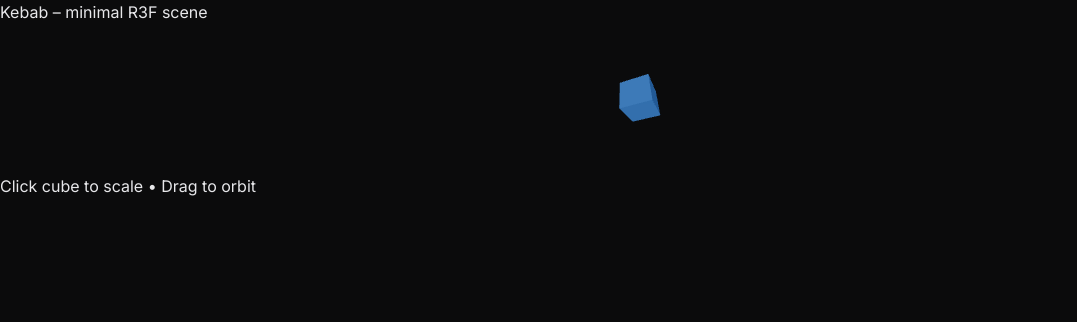
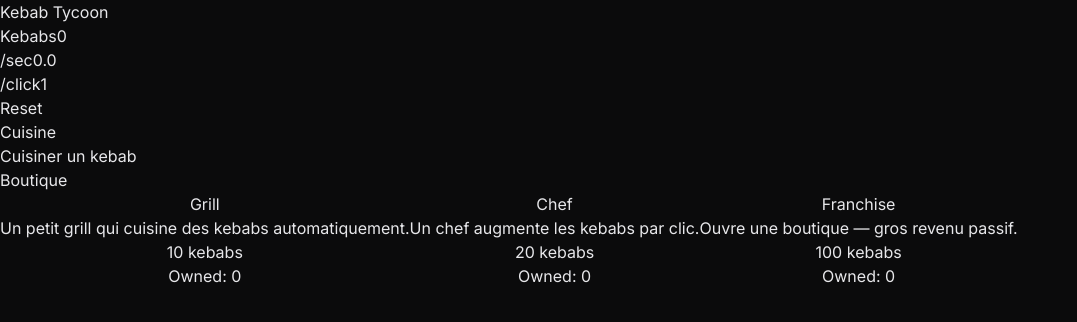
Before and after one commit to capponuts/kebab, a Next.js app: page / in a window 1280 px wide. Shown: the top 322 px of the page, without its empty margins (0-1077 px from the left). Built offline with nearby package versions, Linux system fonts and the light colour scheme.

Commit message:
feat(game): Kebab Tycoon MVP (store, loop, HUD, shop)

```diff
--- a/src/app/page.tsx
+++ b/src/app/page.tsx
@@ -1,43 +1,95 @@
 "use client";
 
-import { Canvas } from '@react-three/fiber';
-import { OrbitControls } from '@react-three/drei';
-import { useRef, useState } from 'react';
-import type { Mesh } from 'three';
+import { useEffect, useRef } from 'react';
+import { useGameStore, UPGRADES_CATALOG, type UpgradeId } from '@/store/game';
 
-function SpinningCube() {
-	const meshRef = useRef<Mesh>(null);
-	const [hovered, setHovered] = useState(false);
-	const [active, setActive] = useState(false);
+function useGameLoop() {
+	const tick = useGameStore((s) => s.tick);
+	const last = useRef<number | null>(null);
+	useEffect(() => {
+		let raf = 0;
+		const loop = (t: number) => {
+			if (last.current != null) {
+				const delta = (t - last.current) / 1000;
+				tick(delta);
+			}
+			last.current = t;
+			raf = requestAnimationFrame(loop);
+		};
+		raf = requestAnimationFrame(loop);
+		return () => cancelAnimationFrame(raf);
+	}, [tick]);
+}
 
+function Stat({ label, value }: { label: string; value: string }) {
 	return (
-		<mesh
-			ref={meshRef}
-			onClick={() => setActive((a) => !a)}
-			onPointerOver={() => setHovered(true)}
-			onPointerOut={() => setHovered(false)}
-			scale={active ? 1.3 : 1}
-			rotation={[0.5, 0.8, 0]}
+		<div className="flex items-baseline gap-2">
+			<span className="text-xs opacity-70">{label}</span>
+			<span className="text-lg font-semibold tabular-nums">{value}</span>
+		</div>
+	);
+}
+
+function ShopItem({ id }: { id: UpgradeId }) {
+	const u = UPGRADES_CATALOG[id];
+	const cost = useGameStore((s) => s.getUpgradeCost(id));
+	const canBuy = useGameStore((s) => s.canBuy(id));
+	const owned = useGameStore((s) => s.owned[id] ?? 0);
+	const buy = useGameStore((s) => s.buy);
+	return (
+		<button
+			onClick={() => buy(id)}
+			disabled={!canBuy}
+			className="w-full rounded border border-white/10 px-3 py-2 text-left hover:bg-white/5 disabled:opacity-50"
 		>
-			<boxGeometry args={[1, 1, 1]} />
-			<meshStandardMaterial color={hovered ? '#10b981' : '#60a5fa'} />
-		</mesh>
+			<div className="flex items-center justify-between">
+				<div>
+					<div className="font-medium">{u.name}</div>
+					<div className="text-xs opacity-70">{u.description}</div>
+				</div>
+				<div className="text-right">
+					<div className="text-sm tabular-nums">{Math.ceil(cost)} kebabs</div>
+					<div className="text-xs opacity-70">Owned: {owned}</div>
+				</div>
+			</div>
+		</button>
 	);
 }
 
 export default function HomePage() {
+	useGameLoop();
+	const kebabs = useGameStore((s) => s.kebabs);
+	const kps = useGameStore((s) => s.kebabsPerSecond);
+	const kpc = useGameStore((s) => s.kebabsPerClick);
+	const cook = useGameStore((s) => s.cook);
+	const reset = useGameStore((s) => s.reset);
+
 	return (
-		<main className="min-h-screen grid grid-rows-[auto_1fr]">
-			<header className="p-4 text-center text-sm opacity-80">Kebab – minimal R3F scene</header>
-			<section className="relative">
-				<Canvas camera={{ position: [2.5, 2.5, 2.5], fov: 60 }}>
-					<ambientLight intensity={0.6} />
-					<directionalLight position={[5, 5, 5]} intensity={1} />
-					<SpinningCube />
-					<OrbitControls enableDamping />
-				</Canvas>
-				<div className="absolute bottom-4 left-1/2 -translate-x-1/2 rounded bg-white/10 px-3 py-1 text-xs">
-					Click cube to scale • Drag to orbit
+		<main className="min-h-screen grid grid-rows-[auto_auto_1fr]">
+			<header className="p-4 text-center text-sm opacity-80">Kebab Tycoon</header>
+			<section className="mx-auto flex w-full max-w-4xl items-center justify-between gap-4 px-4">
+				<Stat label="Kebabs" value={Math.floor(kebabs).toLocaleString()} />
+				<Stat label="/sec" value={kps.toFixed(1)} />
+				<Stat label="/click" value={kpc.toFixed(0)} />
+				<button onClick={reset} className="rounded bg-red-600/80 px-3 py-1 text-xs hover:bg-red-600">Reset</button>
+			</section>
+			<section className="mx-auto grid w-full max-w-4xl grid-cols-1 gap-4 px-4 py-6 md:grid-cols-3">
+				<div className="md:col-span-2 rounded border border-white/10 p-6">
+					<h2 className="mb-4 text-lg font-semibold">Cuisine</h2>
+					<button
+						onClick={cook}
+						className="h-40 w-full rounded bg-white/10 text-2xl font-bold hover:bg-white/15"
+					>
+						Cuisiner un kebab
+					</button>
+				</div>
+				<div className="rounded border border-white/10 p-6">
+					<h2 className="mb-4 text-lg font-semibold">Boutique</h2>
+					<div className="space-y-2">
+						<ShopItem id="grill" />
+						<ShopItem id="chef" />
+						<ShopItem id="franchise" />
+					</div>
 				</div>
 			</section>
 		</main>
--- /dev/null
+++ b/src/store/game.ts
@@ -0,0 +1,111 @@
+"use client";
+
+import { create } from 'zustand';
+import { persist, createJSONStorage } from 'zustand/middleware';
+
+export type UpgradeId = 'grill' | 'chef' | 'franchise';
+
+export type Upgrade = {
+	id: UpgradeId;
+	name: string;
+	description: string;
+	baseCost: number;
+	costMultiplier: number;
+	addsKebabsPerSecond?: number;
+	addsKebabsPerClick?: number;
+};
+
+export const UPGRADES_CATALOG: Record<UpgradeId, Upgrade> = {
+	grill: {
+		id: 'grill',
+		name: 'Grill',
+		description: 'Un petit grill qui cuisine des kebabs automatiquement.',
+		baseCost: 10,
+		costMultiplier: 1.15,
+		addsKebabsPerSecond: 0.5,
+	},
+	chef: {
+		id: 'chef',
+		name: 'Chef',
+		description: 'Un chef augmente les kebabs par clic.',
+		baseCost: 20,
+		costMultiplier: 1.25,
+		addsKebabsPerClick: 1,
+	},
+	franchise: {
+		id: 'franchise',
+		name: 'Franchise',
+		description: 'Ouvre une boutique — gros revenu passif.',
+		baseCost: 100,
+		costMultiplier: 1.3,
+		addsKebabsPerSecond: 5,
+	},
+};
+
+export type GameState = {
+	kebabs: number;
+	kebabsPerClick: number;
+	kebabsPerSecond: number;
+	owned: Record<UpgradeId, number>;
+	getUpgradeCost: (id: UpgradeId) => number;
+	canBuy: (id: UpgradeId) => boolean;
+	buy: (id: UpgradeId) => boolean;
+	cook: () => void;
+	tick: (deltaSeconds: number) => void;
+	reset: () => void;
+};
+
+const initialOwned: Record<UpgradeId, number> = {
+	chef: 0,
+	grill: 0,
+	franchise: 0,
+};
+
+export const useGameStore = create<GameState>()(
+	persist(
+		(set, get) => ({
+			kebabs: 0,
+			kebabsPerClick: 1,
+			kebabsPerSecond: 0,
+			owned: { ...initialOwned },
+
+			getUpgradeCost: (id) => {
+				const upgrade = UPGRADES_CATALOG[id];
+				const count = get().owned[id] ?? 0;
+				const cost = Math.floor(upgrade.baseCost * Math.pow(upgrade.costMultiplier, count));
+				return Math.max(cost, 1);
+			},
+
+			canBuy: (id) => get().kebabs >= get().getUpgradeCost(id),
+
+			buy: (id) => {
+				const cost = get().getUpgradeCost(id);
+				if (get().kebabs < cost) return false;
+				const nextOwned = { ...get().owned, [id]: (get().owned[id] ?? 0) + 1 } as Record<UpgradeId, number>;
+				const upgrade = UPGRADES_CATALOG[id];
+				set((state) => ({
+					kebabs: state.kebabs - cost,
+					owned: nextOwned,
+					kebabsPerClick: state.kebabsPerClick + (upgrade.addsKebabsPerClick ?? 0),
+					kebabsPerSecond: state.kebabsPerSecond + (upgrade.addsKebabsPerSecond ?? 0),
+				}));
+				return true;
+			},
+
+			cook: () => set((s) => ({ kebabs: s.kebabs + s.kebabsPerClick })),
+
+			tick: (deltaSeconds) => {
+				if (deltaSeconds <= 0) return;
+				set((s) => ({ kebabs: s.kebabs + s.kebabsPerSecond * deltaSeconds }));
+			},
+
+			reset: () =>
+				set({ kebabs: 0, kebabsPerClick: 1, kebabsPerSecond: 0, owned: { ...initialOwned } }),
+		}),
+		{
+			name: 'kebab-tycoon-v1',
+			storage: createJSONStorage(() => localStorage),
+			version: 1,
+		}
+	)
+);
```
